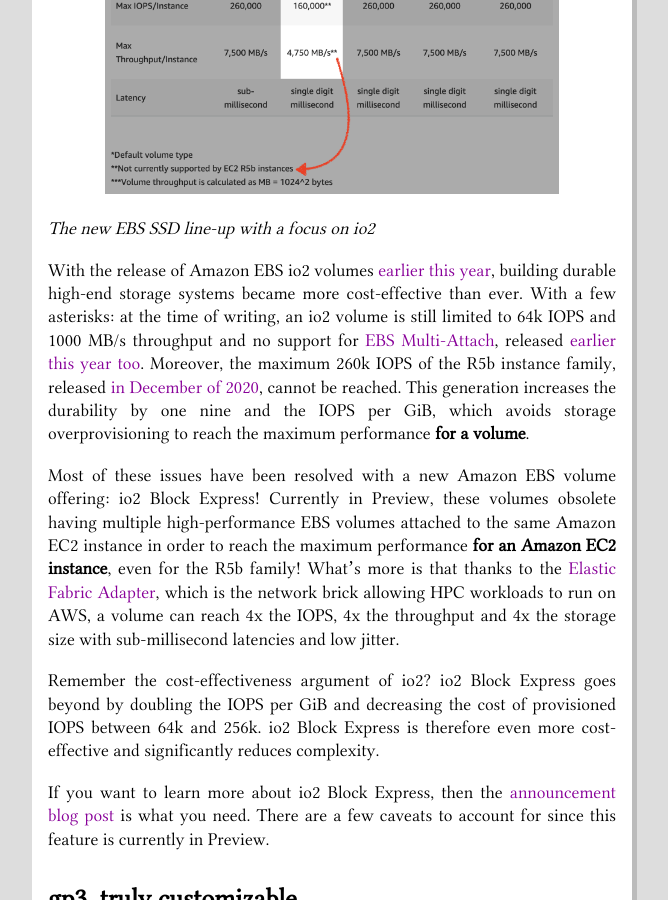
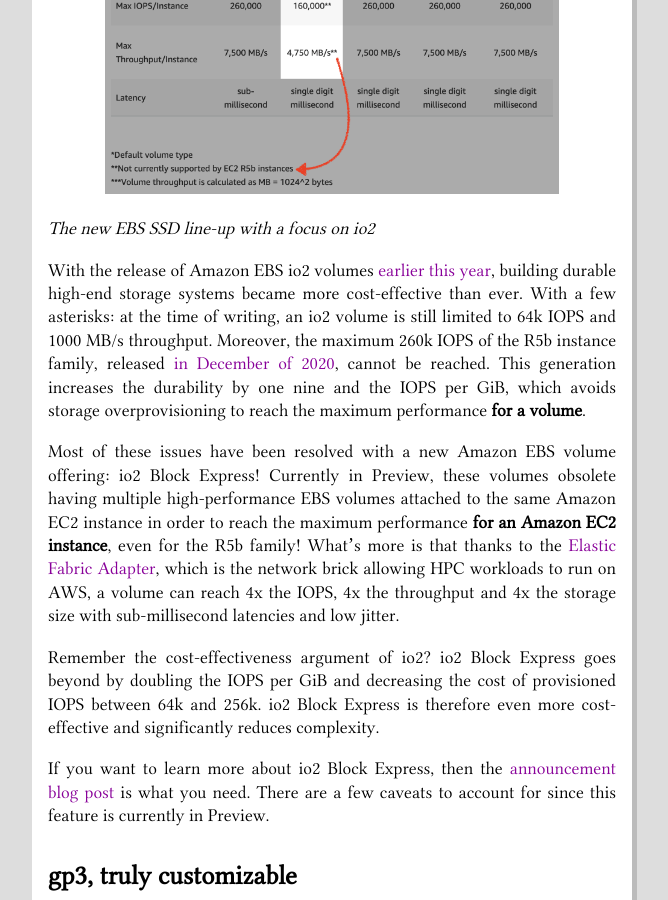
Before and after one commit to vcz-fr/blog, a Jekyll site: the page built from _posts/2020-12-18-ebs-io2be-gp3.md, in a window 1280 px wide and 900 px high, scrolled down 3050 px. Shown: the whole window, without its empty margins (504-1172 px from the left). Built offline with Jekyll 4.4.1, drawn with Linux system fonts in a browser that asks for light colours.

Commit message:
fix: Issued update on EBS Multi-attach for io2

```diff
--- a/_posts/2020-12-18-ebs-io2be-gp3.md
+++ b/_posts/2020-12-18-ebs-io2be-gp3.md
@@ -74,8 +74,7 @@
 
 With the release of Amazon EBS io2 volumes [earlier this year](https://aws.amazon.com/blogs/aws/new-ebs-volume-type-io2-more-iops-gib-higher-durability/){:rel="nofollow"},
 building durable high-end storage systems became more cost-effective than ever. With a few asterisks: at the time of
-writing, an io2 volume is still limited to 64k IOPS and 1000 MB/s throughput and no support for [EBS Multi-Attach](https://docs.aws.amazon.com/AWSEC2/latest/UserGuide/ebs-volumes-multi.html){:rel="nofollow"},
-released [earlier this year too](https://aws.amazon.com/blogs/aws/new-multi-attach-for-provisioned-iops-io1-amazon-ebs-volumes/){:rel="nofollow"}.
+writing, an io2 volume is still limited to 64k IOPS and 1000 MB/s throughput.
 Moreover, the maximum 260k IOPS of the R5b instance family, released [in December of 2020](https://aws.amazon.com/about-aws/whats-new/2020/12/introducing-new-amazon-ec2-r5b-instances-featuring-60-gbps-of-ebs-bandwidth-and-260K-iops/){:rel="nofollow"},
 cannot be reached. This generation increases the durability by one nine and the IOPS per GiB, which avoids storage
 overprovisioning to reach the maximum performance **for a volume**.
```
